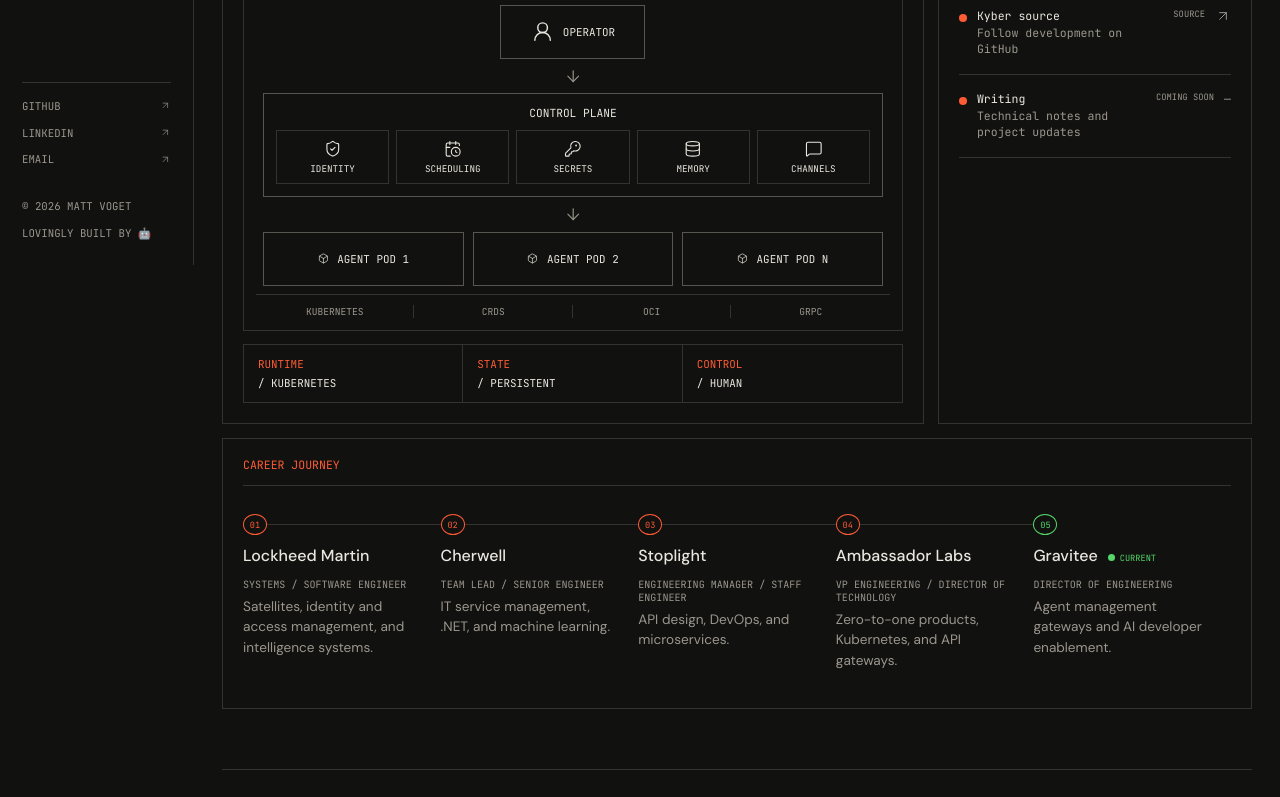
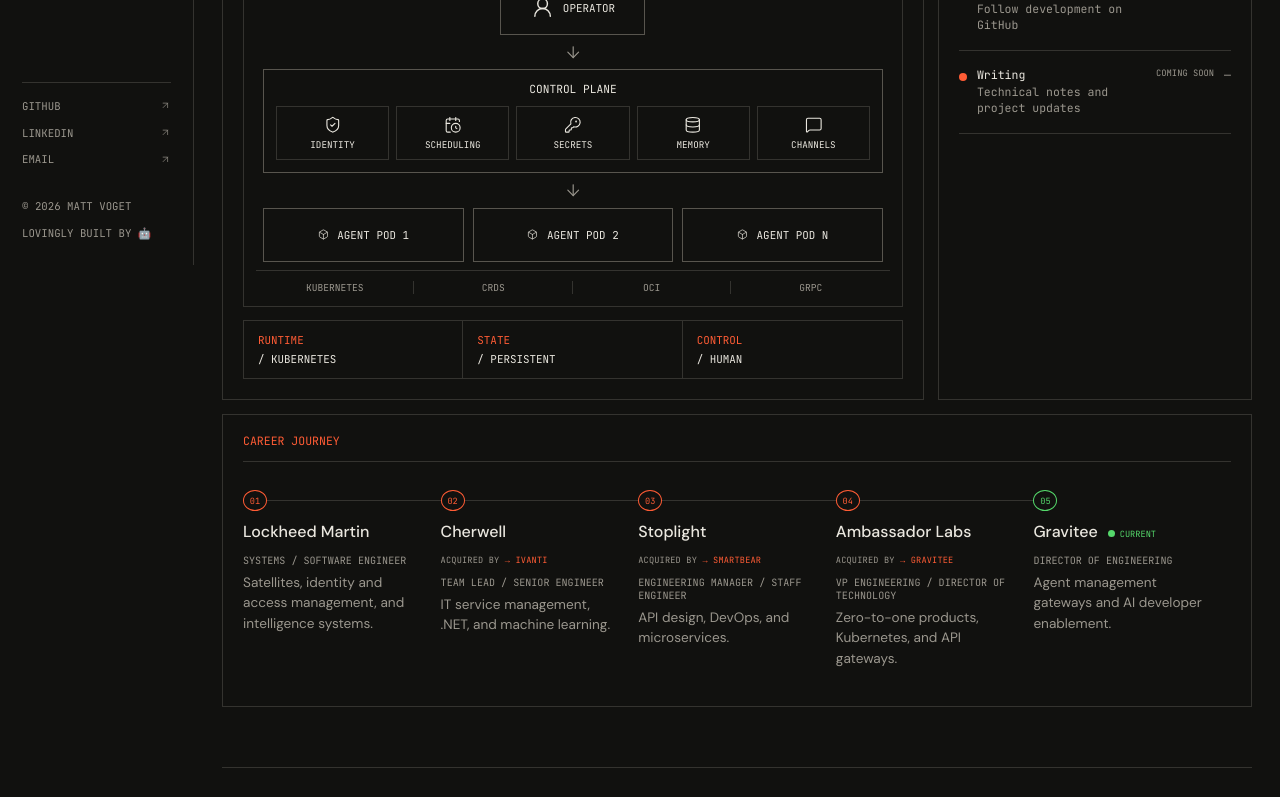
Before and after one commit to matty-v/voget-io, a React (Vite) app: page / in a window 1280 px wide. Shown: the part 535-1332 px from the top of the page. Built offline with nearby package versions, Linux system fonts and the light colour scheme.

Commit message:
Show acquisitions in career journey (#6)
* feat: annotate career acquisitions

* fix: remove hero email link

---------

Co-authored-by: k-2so <k-2so@agents.kyber.io>

```diff
--- a/src/App.tsx
+++ b/src/App.tsx
@@ -23,7 +23,15 @@
   path: string,
 ) => void;
 
-const career = [
+type CareerBeat = {
+  company: string;
+  title: string;
+  detail: string;
+  acquiredBy?: string;
+  current?: boolean;
+};
+
+const career: CareerBeat[] = [
   {
     company: "Lockheed Martin",
     title: "Systems / Software Engineer",
@@ -32,16 +40,19 @@
   },
   {
     company: "Cherwell",
+    acquiredBy: "Ivanti",
     title: "Team Lead / Senior Engineer",
     detail: "IT service management, .NET, and machine learning.",
   },
   {
     company: "Stoplight",
+    acquiredBy: "SmartBear",
     title: "Engineering Manager / Staff Engineer",
     detail: "API design, DevOps, and microservices.",
   },
   {
     company: "Ambassador Labs",
+    acquiredBy: "Gravitee",
     title: "VP Engineering / Director of Technology",
     detail: "Zero-to-one products, Kubernetes, and API gateways.",
   },
@@ -309,6 +320,11 @@
                     <i /> Current
                   </em>
                 )}
+                {beat.acquiredBy && (
+                  <small className="acquisition">
+                    Acquired by <span>→ {beat.acquiredBy}</span>
+                  </small>
+                )}
                 <span>{beat.title}</span>
               </p>
               <p>{beat.detail}</p>
@@ -338,9 +354,6 @@
             I help engineering organizations turn ambitious ideas into reliable
             products. I also still love to build!
           </p>
-          <a href="mailto:matt.voget@gmail.com">
-            matt.voget@gmail.com <ArrowUpRight />
-          </a>
         </section>
         <KyberSection />
         <CareerJourney />
--- a/src/index.css
+++ b/src/index.css
@@ -454,6 +454,19 @@
   color: var(--text);
   font-weight: 500;
 }
+.career-list .acquisition {
+  flex-basis: 100%;
+  color: var(--muted);
+  font:
+    0.54rem "JetBrains Mono",
+    monospace;
+  letter-spacing: 0.02em;
+  text-transform: uppercase;
+}
+.career-list .acquisition span {
+  color: var(--accent);
+  font: inherit;
+}
 .career-list p span,
 .career-list p:last-child {
   color: var(--muted);
```
Also changed, not shown: 2 other files (tests, documents, lock files or other folders).
